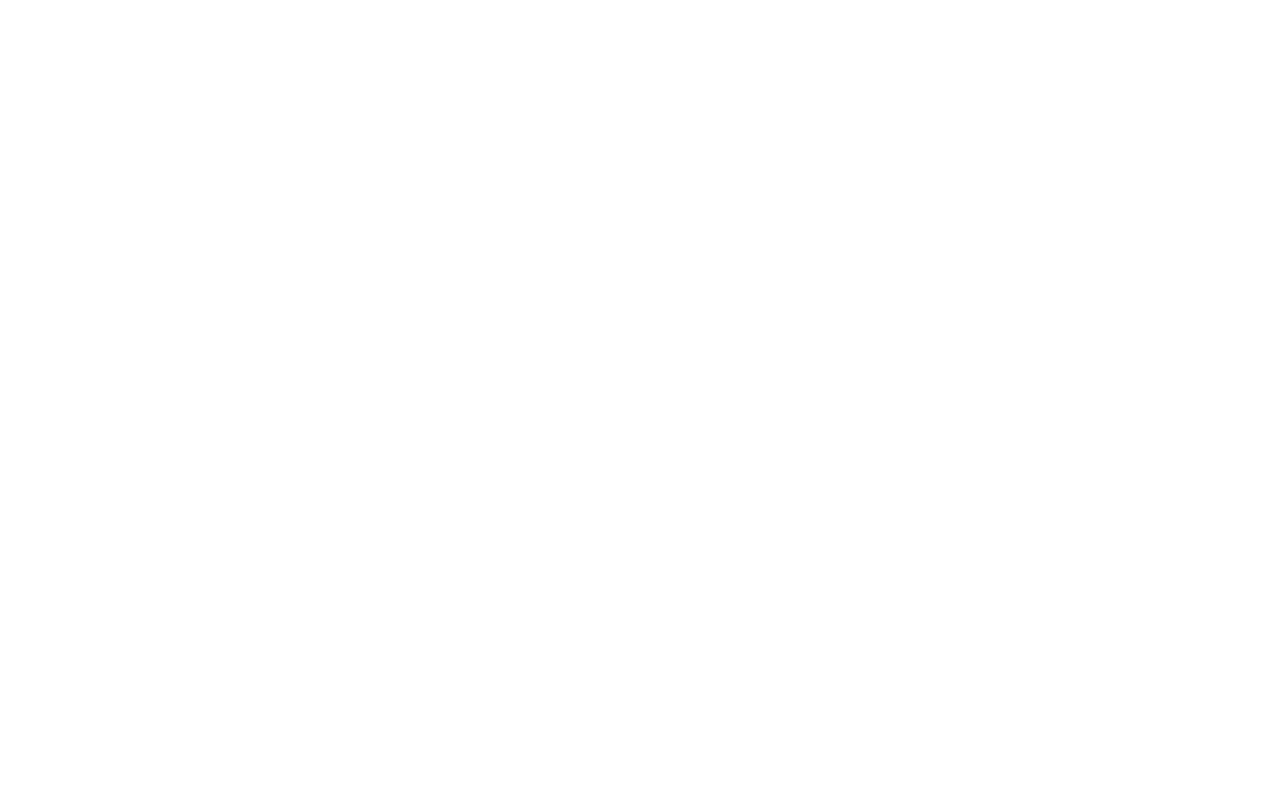
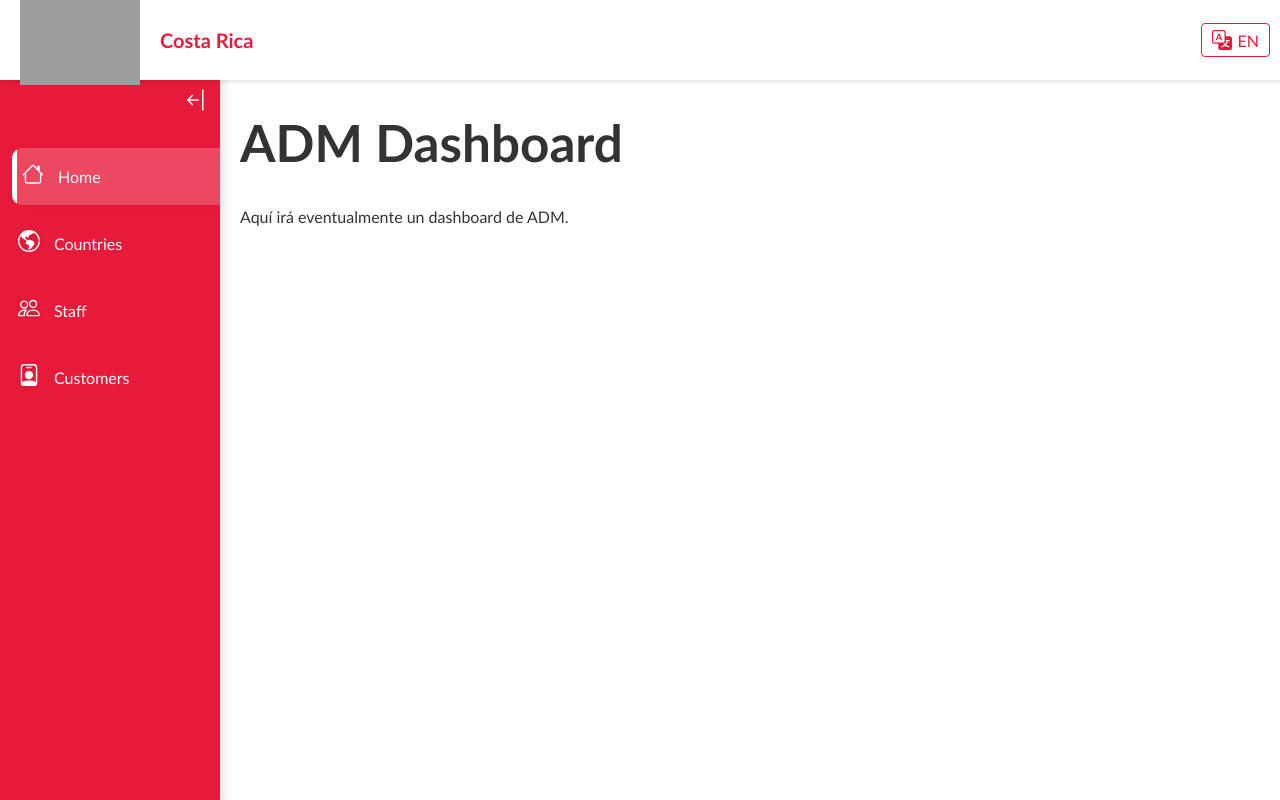
Before and after one commit to ArturoQuiros/onboarding_sandbox, a React (Vite) app in the folder FE_Onboarding/: page /admin in a window 1280 px wide. Before the commit this address had no page. Built offline with nearby package versions, Linux system fonts and the light colour scheme; grey boxes are pictures that could not be loaded.

Commit message:
Admin Dashboard UI added

```diff
--- a/FE_Onboarding/src/App.jsx
+++ b/FE_Onboarding/src/App.jsx
@@ -1,14 +1,13 @@
-import React from "react";
 import { Routes, Route } from "react-router"; // Importa de react-router-dom
 import { Landing } from "./Modules/Landing/pages/";
-
-import "./App.css";
+import { Admin } from "./Modules/Admin/pages";
 
 function App() {
   return (
     <>
       <Routes>
         <Route path="/" element={<Landing />} />
+        <Route path="/admin" element={<Admin />} />
       </Routes>
     </>
   );
--- /dev/null
+++ b/FE_Onboarding/src/Modules/Admin/components/Navbar.jsx
@@ -0,0 +1,38 @@
+// src/Global/components/Navbar/Navbar.jsx
+import React, { useContext } from "react";
+import { useTranslation } from "react-i18next";
+import { BsTranslate } from "react-icons/bs";
+import { LanguageContext } from "../../../Global/Context";
+import styles from "./Navbar.module.css";
+
+export const Navbar = () => {
+  const { i18n } = useTranslation("global");
+  const { setLanguage } = useContext(LanguageContext);
+
+  const handleLanguageToggle = () => {
+    const newLang = i18n.language === "es" ? "en" : "es";
+    setLanguage(newLang);
+  };
+
+  return (
+    <nav className={styles.navbar}>
+      <img
+        src="https://cdn.bdo.global/images/bdo_logo/1.0.0/bdo_logo_color.png"
+        alt="BDO logo"
+        className={styles.logo}
+      />
+      <h1 className={styles.title}>Costa Rica</h1>
+      <div className={styles.menu}>
+        <button
+          type="button"
+          className={styles.langButton}
+          onClick={handleLanguageToggle}
+          title="Cambiar idioma"
+        >
+          <BsTranslate className={styles.translateIcon} />
+          <span>{i18n.language === "es" ? "EN" : "ES"}</span>
+        </button>
+      </div>
+    </nav>
+  );
+};
--- /dev/null
+++ b/FE_Onboarding/src/Modules/Admin/components/Navbar.module.css
@@ -0,0 +1,72 @@
+/* src/Global/components/Navbar/Navbar.module.css */
+
+.navbar {
+  background-color: white; /* You can also use var(--bdo-pale-charcoal) or define a specific variable for the navbar background */
+  padding: 10px 20px;
+  position: fixed;
+  top: 0;
+  left: 0;
+  width: 100%;
+  height: 60px;
+  display: flex;
+  align-items: center;
+  box-shadow: 0 2px 4px rgba(0, 0, 0, 0.1); /* This is a good place to use a variable for shadows, e.g., var(--shadow-small) */
+  z-index: 1000;
+  transition: all 0.3s ease-in-out;
+}
+
+.logo {
+  width: 120px;
+  height: auto;
+  transition: transform 0.3s ease-in-out;
+}
+
+.title {
+  color: var(--bdo-red);
+  font-family: "Trebuchet MS", sans-serif;
+  font-size: 20px;
+  margin-left: 20px;
+  transition: color 0.3s ease-in-out;
+}
+
+.menu {
+  display: flex;
+  gap: 20px;
+  align-items: center;
+  margin-left: auto;
+  margin-right: 20px;
+}
+
+.langButton {
+  color: var(--bdo-red);
+  background-color: transparent;
+  border: 1px solid var(--bdo-red);
+  border-radius: 4px;
+  padding: 6px 10px;
+  margin-right: 10px;
+  font-size: 16px;
+  cursor: pointer;
+  display: flex;
+  align-items: center;
+  gap: 6px;
+  transition: background-color 0.2s, color 0.2s, border-color 0.2s;
+  outline: none;
+}
+
+/* Pseudo-clase para el hover */
+.langButton:hover {
+  background-color: var(--bdo-red);
+  color: white; /* You can also use var(--bdo-pale-charcoal) or another light variable */
+  border-color: var(--bdo-red);
+}
+
+.langButton:active {
+  background-color: var(--bdo-burgundy);
+  border-color: var(--bdo-burgundy);
+}
+
+/* Estilos para el ícono de traducción */
+.translateIcon {
+  font-size: 20px;
+  color: inherit; /* Inherits the color from the parent .langButton */
+}
--- /dev/null
+++ b/FE_Onboarding/src/Modules/Admin/components/Sidebar.jsx
@@ -0,0 +1,67 @@
+// src/Modules/Admin/components/Sidebar/Sidebar.jsx
+import React, { useContext } from "react";
+import { useTranslation } from "react-i18next";
+import { Link, useLocation } from "react-router";
+import {
+  BsArrowBarLeft,
+  BsList,
+  BsHouse,
+  BsGlobeAmericas,
+  BsPeople,
+  BsPersonBadge,
+} from "react-icons/bs";
+import { UIContext } from "../../../Global/Context";
+import styles from "./Sidebar.module.css";
+
+export const Sidebar = () => {
+  const { t } = useTranslation("global");
+  const { isSidebarOpen, setIsSidebarOpen } = useContext(UIContext);
+  const location = useLocation();
+
+  const menuItems = [
+    { icon: <BsHouse />, label: t("sidebar.home"), path: "/admin" },
+    {
+      icon: <BsGlobeAmericas />,
+      label: t("sidebar.countries"),
+      path: "/admin/countries",
+    },
+    { icon: <BsPeople />, label: t("sidebar.staff"), path: "/admin/staff" },
+    {
+      icon: <BsPersonBadge />,
+      label: t("sidebar.customers"),
+      path: "/admin/customers",
+    },
+  ];
+
+  const sidebarClasses = isSidebarOpen
+    ? styles.sidebar
+    : `${styles.sidebar} ${styles.sidebarClosed}`;
+
+  return (
+    <div className={sidebarClasses}>
+      <button
+        className={styles.toggleButton}
+        onClick={() => setIsSidebarOpen(!isSidebarOpen)}
+        aria-label={isSidebarOpen ? "Cerrar menú" : "Abrir menú"}
+      >
+        {isSidebarOpen ? <BsArrowBarLeft /> : <BsList />}
+      </button>
+      <div className={styles.menu}>
+        {menuItems.map((item, idx) => {
+          const isActive = location.pathname === item.path;
+          const linkClasses = isActive
+            ? `${styles.menuItem} ${styles.menuItemActive}`
+            : styles.menuItem;
+
+          return (
+            <Link to={item.path} key={idx} className={linkClasses} tabIndex={0}>
+              <span className={styles.icon}>{item.icon}</span>
+              <span className={styles.text}>{item.label}</span>
+              {isActive && <div className={styles.activeBar} />}
+            </Link>
+          );
+        })}
+      </div>
+    </div>
+  );
+};
--- /dev/null
+++ b/FE_Onboarding/src/Modules/Admin/components/Sidebar.module.css
@@ -0,0 +1,120 @@
+/* src/Modules/Admin/components/Sidebar/Sidebar.module.css */
+.sidebar {
+  position: fixed;
+  top: 60px;
+  left: 0;
+  height: calc(100vh - 60px);
+  width: 220px;
+  background: var(--bdo-red);
+  color: #fff;
+  transition: width 0.3s cubic-bezier(0.4, 0, 0.2, 1);
+  display: flex;
+  flex-direction: column;
+  justify-content: flex-start;
+  padding-top: 16px;
+  box-shadow: 2px 0 12px rgba(0, 0, 0, 0.15);
+  z-index: 999;
+  border-top-right-radius: 18px;
+  border-bottom-right-radius: 18px;
+  overflow: hidden;
+}
+
+.sidebarClosed {
+  width: 70px;
+}
+
+.toggleButton {
+  background: transparent;
+  border: none;
+  color: #fff;
+  font-size: 24px;
+  cursor: pointer;
+  padding: 12px;
+  width: 100%;
+  text-align: center;
+  margin-bottom: 24px;
+  border-radius: 0 12px 12px 0;
+  transition: background 0.3s, box-shadow 0.3s;
+  display: flex;
+  align-items: center;
+  justify-content: flex-end;
+}
+
+.sidebarClosed .toggleButton {
+  justify-content: center;
+}
+
+.toggleButton:hover {
+  background-color: rgba(255, 255, 255, 0.15);
+  box-shadow: 0 4px 12px rgba(0, 0, 0, 0.25);
+}
+
+.menu {
+  display: flex;
+  flex-direction: column;
+  gap: 10px;
+  width: 100%;
+  padding: 0 8px;
+}
+
+.menuItem {
+  display: flex;
+  align-items: center;
+  gap: 14px;
+  padding: 12px 10px;
+  border-radius: 10px;
+  cursor: pointer;
+  transition: all 0.3s ease;
+  font-size: 16px;
+  white-space: nowrap;
+  background: transparent;
+  transform: translateX(0);
+  color: #fff;
+  text-decoration: none;
+  position: relative;
+  overflow: hidden;
+}
+
+.menuItem:hover {
+  background: rgba(255, 255, 255, 0.2);
+  box-shadow: 0 2px 12px rgba(232, 28, 59, 0.12);
+  transform: translateX(4px);
+}
+
+.menuItemActive {
+  background: rgba(255, 255, 255, 0.2);
+  transform: translateX(4px);
+  box-shadow: 0 2px 12px rgba(232, 28, 59, 0.12);
+  color: #fff;
+}
+
+.icon {
+  font-size: 22px;
+  filter: drop-shadow(0 1px 2px rgba(0, 0, 0, 0.1));
+  min-width: 22px;
+  text-align: center;
+  transition: color 0.3s;
+}
+
+.text {
+  opacity: 1;
+  transition: opacity 0.3s cubic-bezier(0.4, 0, 0.2, 1);
+  margin-left: 0;
+  pointer-events: auto;
+}
+
+.sidebarClosed .text {
+  opacity: 0;
+  margin-left: -12px;
+  pointer-events: none;
+}
+
+.activeBar {
+  position: absolute;
+  left: 0;
+  top: 0;
+  height: 100%;
+  width: 5px;
+  background-color: #fff;
+  border-radius: 10px;
+}
--- /dev/null
+++ b/FE_Onboarding/src/Modules/Admin/components/index.js
@@ -0,0 +1,2 @@
+export * from "./Navbar";
+export * from "./Sidebar";
--- /dev/null
+++ b/FE_Onboarding/src/Modules/Admin/pages/Admin.jsx
@@ -0,0 +1,24 @@
+// src/Modules/Admin/pages/Admin.jsx
+import React, { useContext } from "react";
+import { Navbar, Sidebar } from "../components";
+import { UIContext } from "../../../Global/Context";
+import styles from "./Admin.module.css";
+
+export const Admin = () => {
+  const { isSidebarOpen } = useContext(UIContext);
+
+  const mainContentClasses = isSidebarOpen
+    ? styles.mainContent
+    : `${styles.mainContent} ${styles.mainContentShifted}`;
+
+  return (
+    <div className={styles.container}>
+      <Navbar />
+      <Sidebar />
+      <div className={mainContentClasses}>
+        <h1>ADM Dashboard</h1>
+        <p>Aquí irá eventualmente un dashboard de ADM.</p>
+      </div>
+    </div>
+  );
+};
--- /dev/null
+++ b/FE_Onboarding/src/Modules/Admin/pages/Admin.module.css
@@ -0,0 +1,19 @@
+/* src/Modules/Admin/pages/Admin.module.css */
+.container {
+  display: flex;
+  flex-direction: column;
+  height: 100vh;
+}
+
+.mainContent {
+  flex-grow: 1;
+  margin-left: 220px; /* Margen cuando el sidebar está abierto */
+  padding: 20px;
+  transition: margin-left 0.3s cubic-bezier(0.4, 0, 0.2, 1);
+  margin-top: 60px;
+  overflow-y: auto;
+}
+
+.mainContentShifted {
+  margin-left: 70px; /* Margen cuando el sidebar está cerrado */
+}
--- /dev/null
+++ b/FE_Onboarding/src/Modules/Admin/pages/index.js
@@ -0,0 +1,2 @@
+// src/Modules/Admin/pages/index.js
+export { Admin } from "./Admin.jsx";
```
Also changed, not shown: FE_Onboarding/src/App.css (deleted).
